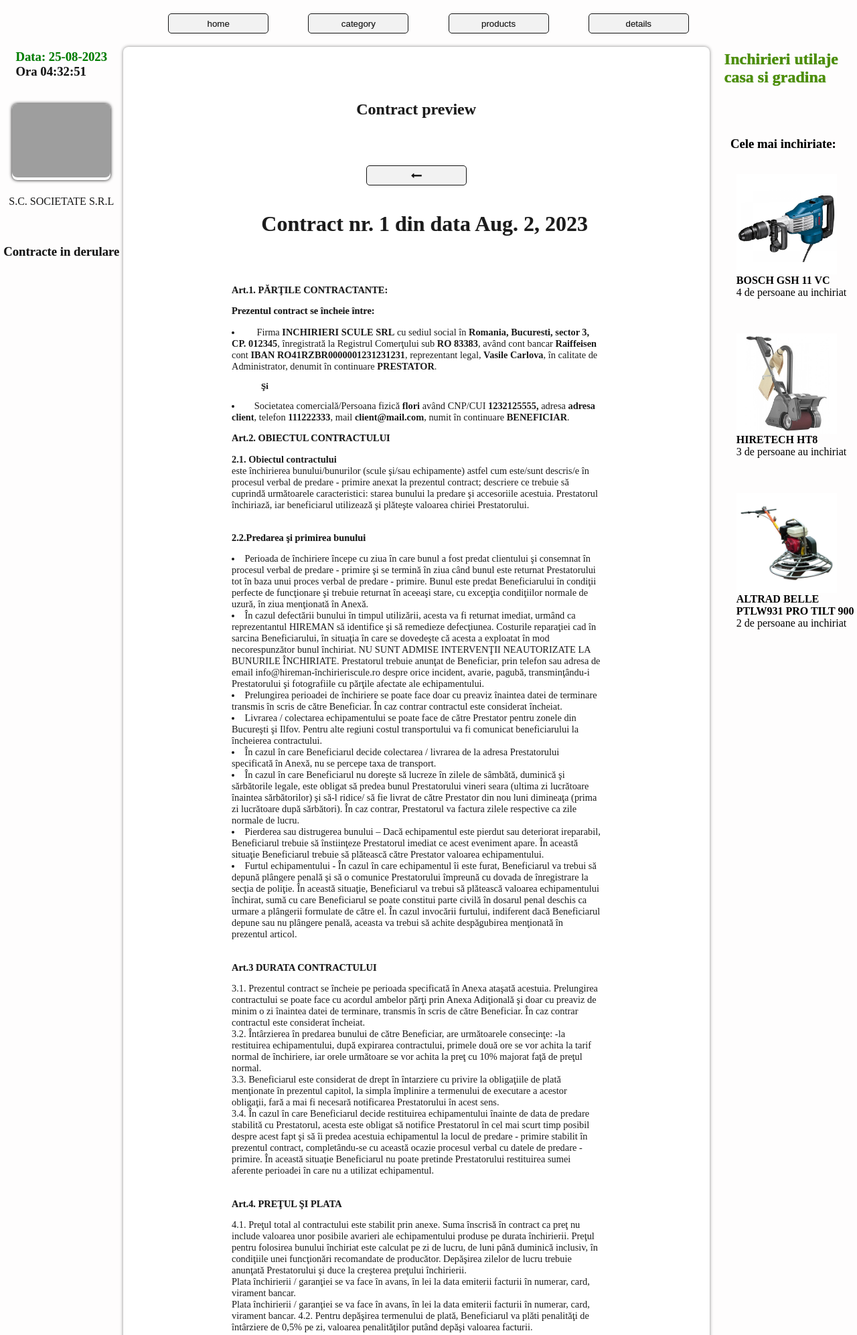
After one commit to florimake/tool_rentals_app, a Django app: page /contracte/1 in a window 1280 px wide. The commit adds this page. Shown: the top 1994 px of the page at 67% size. Run offline with Django 4.2, Linux system fonts and the light colour scheme; data comes from the database, SQL or seed files in the repository; both versions use the stored data as it was after the commit; grey boxes are pictures that could not be loaded.

Commit message:
create contract_preview and db_contracte

```diff
--- a/hireman_v5/hireman/static/css/main_w.css
+++ b/hireman_v5/hireman/static/css/main_w.css
@@ -321,7 +321,7 @@ h2, h1, h3, h4{
     align-items: center;
     table-layout: fixed;
     padding: 5px;
-    background-color: rgba(108, 133, 167, 0.24);
+    background-color: rgba(108, 167, 138, 0.24);
     color: #030303;
 }
 
@@ -556,3 +556,14 @@ h2, h1, h3, h4{
     cursor: pointer;
     transform: scale(1.0);
 }
+
+.db_contracte tr{
+    text-align: center;
+    align-items: center;
+}
+
+.contract_preview {
+    align-items: center;
+    text-align: center;
+    padding: 50px;
+}
--- /dev/null
+++ b/hireman_v5/hireman/templates/contract_preview.html
@@ -0,0 +1,223 @@
+
+{% extends "main.html" %}
+{% load static %}
+{% block contract_preview %}
+
+    <div class="contract_preview">
+        <h2>Contract preview</h2>
+
+
+        <div class="termeni_contract_details" style="padding:50px; text-align: center">
+            <button onclick="history.back()" class="fa fa-long-arrow-left"> </button>
+            <br><br>
+            <h1 style="padding-left:25px; color:maro">Contract nr. {{contract.pk}} din data {{contract.data}}</h1>
+            <br><br>
+            <h3>Art.1. PĂRŢILE CONTRACTANTE:</h3>
+            <h3>Prezentul contract se încheie între:</h3>
+            <div>
+                <li>
+                    &emsp; Firma <b>{{srl}}</b> cu sediul social în <b>{{srl.adresa}}</b>, înregistrată la Registrul Comerţului sub <b>RO {{srl.cui}}</b>,
+                    având cont bancar <b>{{srl.banca}}</b> cont <b>{{srl.cont}}</b>, reprezentant legal, <b>{{srl.director}}</b>, în calitate de Administrator, denumit în continuare  <b>PRESTATOR</b>.
+                </li>
+                <h3>Şi</h3>
+                <li>
+                    &emsp;Societatea comercială/Persoana fizică <b>{{contract.nume_client}}</b> având CNP/CUI <b>{{contract.cnp}},</b> adresa <b>{{contract.adresa_client}}</b>,
+                    telefon <b>{{contract.tel_client}}</b>, mail <b>{{contract.mail_client}}</b>, numit în continuare <b>BENEFICIAR</b>.
+                </li>
+            </div>
+            <h3>Art.2. OBIECTUL CONTRACTULUI </h3>
+            <div>
+                <b>2.1. Obiectul contractului</b> este închirierea bunului/bunurilor (scule şi/sau echipamente) astfel cum este/sunt descris/e în procesul verbal de predare
+                - primire anexat la prezentul contract; descriere ce trebuie să cuprindă următoarele caracteristici: starea bunului la predare şi accesoriile acestuia.
+                Prestatorul închiriază, iar beneficiarul utilizează şi plăteşte valoarea chiriei Prestatorului.
+            </div>
+            <br>
+            <h3>2.2.Predarea şi primirea bunului</h3>
+            <div>
+                <li>
+                    Perioada de închiriere începe cu ziua în care bunul a fost predat clientului şi consemnat în procesul verbal de predare -
+                    primire şi se termină în ziua când bunul este returnat Prestatorului tot în baza unui proces verbal de predare - primire.
+                    Bunul este predat Beneficiarului în condiţii perfecte de funcţionare şi trebuie returnat în aceeaşi stare, cu excepţia condiţiilor
+                    normale de uzură, în ziua menţionată în Anexă.
+                </li>
+                <li>
+                    În cazul defectării bunului în timpul utilizării, acesta va fi returnat imediat, urmând ca reprezentantul HIREMAN să identifice şi
+                    să remedieze defecţiunea. Costurile reparaţiei cad în sarcina Beneficiarului, în situaţia în care se dovedeşte că acesta a exploatat în mod
+                    necorespunzător bunul închiriat. NU SUNT ADMISE INTERVENŢII NEAUTORIZATE LA BUNURILE ÎNCHIRIATE. Prestatorul trebuie anunţat de Beneficiar,
+                    prin telefon sau adresa de email info@hireman-închirieriscule.ro despre orice incident, avarie, pagubă, transminţându-i Prestatorului şi
+                    fotografiile cu părţile afectate ale echipamentului.
+                </li>
+                <li>
+                    Prelungirea perioadei de închiriere se poate face doar cu preaviz înaintea datei de terminare transmis în scris de către Beneficiar.
+                    În caz contrar contractul este considerat încheiat.
+                </li>
+                <li>
+                    Livrarea / colectarea echipamentului se poate face de către Prestator pentru zonele din Bucureşti şi Ilfov.
+                    Pentru alte regiuni costul transportului va fi comunicat beneficiarului la încheierea contractului.
+                </li>
+                <li>
+                    În cazul în care Beneficiarul decide colectarea / livrarea de la adresa Prestatorului specificată în Anexă, nu se percepe taxa de transport.
+                </li>
+                <li>
+                    În cazul în care Beneficiarul nu doreşte să lucreze în zilele de sâmbătă, duminică şi sărbătorile legale, este obligat să predea bunul Prestatorului vineri seara
+                    (ultima zi lucrătoare înaintea sărbătorilor) şi să-l ridice/ să fie livrat de către Prestator din nou luni dimineaţa (prima zi lucrătoare după sărbători).
+                    În caz contrar, Prestatorul va factura zilele respective ca zile normale de lucru.
+                </li>
+                <li>
+                    Pierderea sau distrugerea bunului – Dacă echipamentul este pierdut sau deteriorat ireparabil, Beneficiarul trebuie să înstiinţeze Prestatorul imediat ce acest eveniment
+                    apare. În această situaţie Beneficiarul trebuie să plătească către Prestator valoarea echipamentului.
+                </li>
+                <li>
+                    Furtul echipamentului - În cazul în care echipamentul îi este furat, Beneficiarul va trebui să depună plângere penală şi să o comunice Prestatorului
+                    împreună cu dovada de înregistrare la secţia de poliţie.  În această situaţie, Beneficiarul va trebui să plătească valoarea echipamentului închirat,
+                    sumă cu care Beneficiarul se poate constitui parte civilă în dosarul penal deschis ca urmare a plângerii formulate de către el. În cazul invocării furtului,
+                    indiferent dacă Beneficiarul depune sau nu plângere penală, aceasta va trebui să achite despăgubirea menţionată  în prezentul articol.
+                </li>
+
+            </div>
+            <br>
+            <h3>Art.3 DURATA CONTRACTULUI</h3>
+            <div>
+                <la>3.1. Prezentul contract se încheie pe perioada specificată în Anexa ataşată acestuia.
+                    Prelungirea contractului se poate face cu acordul ambelor părţi prin Anexa Adiţională şi doar cu preaviz de minim o zi înaintea datei de terminare,
+                    transmis în scris de către Beneficiar. În caz contrar contractul este considerat încheiat.</la>
+                <la>3.2. Întârzierea în predarea bunului de către Beneficiar, are următoarele consecinţe:
+                    -la restituirea echipamentului, după expirarea contractului, primele două ore se vor achita
+                    la tarif normal de închiriere, iar orele următoare se vor achita la preţ cu 10% majorat faţă de preţul normal.</la>
+                <la>3.3. Beneficiarul este considerat de drept în întarziere cu privire la obligaţiile de plată menţionate în prezentul capitol,
+                    la simpla împlinire a termenului de executare a acestor obligaţii, fară a mai fi necesară notificarea Prestatorului în acest sens. </la>
+                <la>3.4. În cazul în care Beneficiarul decide restituirea echipamentului înainte de data de predare stabilită cu Prestatorul, acesta este obligat să notifice
+                    Prestatorul în cel mai scurt timp posibil despre acest fapt şi să îi predea acestuia echipamentul la locul de predare - primire stabilit în prezentul contract,
+                    completându-se cu această ocazie procesul verbal cu datele de predare - primire. În această situaţie Beneficiarul nu poate pretinde
+                    Prestatorului restituirea sumei aferente perioadei în care nu a utilizat echipamentul. </la>
+            </div>
+            <br>
+            <h3>Art.4. PREŢUL ŞI PLATA </h3>
+            <div>
+                <la>4.1. Preţul total al contractului este stabilit prin anexe. Suma înscrisă în contract ca preţ nu include valoarea unor
+                    posibile avarieri ale echipamentului produse pe durata închirierii. Preţul pentru folosirea bunului închiriat este calculat pe zi de lucru,
+                    de luni până duminică inclusiv, în condiţiile unei funcţionări recomandate de producător. Depăşirea zilelor de lucru trebuie anunţată Prestatorului şi
+                    duce la creşterea preţului închirierii. <br>
+                    Plata închirierii / garanţiei se va face în avans, în lei la data emiterii facturii în numerar, card, virament bancar.</la>
+                <la>Plata închirierii / garanţiei se va face în avans, în lei la data emiterii facturii în numerar, card, virament bancar.
+                    4.2. Pentru depăşirea termenului de plată, Beneficiarul va plăti penalităţi de întârziere de 0,5% pe zi, valoarea penalităţilor putând depăşi valoarea facturii.</la>
+            </div>
+            <br>
+            <h3>Art.5. GARANŢIA </h3>
+            <div>
+                <la>5.1. La închiriere, Prestatorul percepe o garanție Beneficiarului care va fi stabilită în funcție de valoarea contractului.
+                    Aceasta va fi comunicată Beneficiarului la data încheierii contractului. Garanţia va fi restituită Beneficiarului la data restituirii echipamentului,
+                    afară de cazul în care s-au cauzat daune care sunt imputabile Prestatorului, iar echipamentul nu prezintă deteriorări ce necesită costuri adiționale de reparație. </la>
+                <la>5.2. Garanţia va fi folosită de către Prestator în momentul în care la restituirea echipamentului se constată defecţiuni apărute din vina beneficiarului.
+                    Beneficiarul va primi înapoi diferenţa d între valoarea garanției şi costul reparaţiei. Daca echipamentul restituit este in condiţii bune garanţia va fi restituită
+                    Beneficiarului integral.</la>
+                <la>5.3. În situaţia în care s-au cauzat avarii echipamentului şi garanţia nu este suficientă pentru a acoperi prejudiciul adus Prestatorului,
+                    Beneficiarul îşi asumă întreaga responsabilitate pentru plata prejudiciului şi pentru a aduce echipamentul la starea de funcţionare iniţială,
+                    aşa cum a fost ea predată de Prestator prin procesul verbal de predare - primire încheiat la momentul cedării bunului spre a fi utilizat de Beneficiar. </la>
+            </div>
+
+            <div style="display: flex;
+                        flex-direction: row;
+                        justify-content: space-between;
+                        padding-top: 20px;
+                        ">
+                <h2>PRESTATOR</h2>
+                <h2>BENEFICIAR</h2>
+            </div>
+            <div style="display: flex;
+                        flex-direction: row;
+                        justify-content: space-between;
+                        align-items: center;
+                        padding-bottom: 20px;
+                        width: 80%;
+                        ">
+                <h4>{{srl}}</h4>
+                <h4>{{contract.nume_client}}</h4>
+            </div>
+            <h4>Anexa nr.1</h4>
+            <h4>la contractul nr.{{contract.pk}} din data de {{contract.data_start}}</h4>
+            <div>
+               <p>
+                Închiriere scule şi utilaje pentru construcţii. <br>
+                Obiectul contractului îl reprezintă următoarele scule şi utilaje. <br>
+                Scule şi utilaje care sunt prezente la anexei, au fost oferite conform cerintei prevăzute
+               </p>
+            </div>
+            <div>
+                <table style="width:100%;">
+                    <tr >
+                        <th style="width:40%; border-bottom: 1px solid black; text-align: left; align-items: start">DENUMIRE</th>
+                        <th style="width:10%; border-bottom: 1px solid black; text-align: left; align-items: start">Pret</th>
+                        <th style="width:40%; border-bottom: 1px solid black; text-align: left; align-items: start">Garantie</th>
+                        <th style="width:10%; border-bottom: 1px solid black; text-align: left; align-items: start">Zile</th>
+                    </tr>
+                    <tr>
+                        <td>{{produs}}</td>
+                        <td>{{contract.cost}} Ron</td>
+                        <td>{{contract.garantie_produs}} Ron</td>
+                        <td>{{contract.nr_zile}}</td>
+                    </tr>
+                    <tr>
+                        <td style="border-top: 1px solid black; text-align: left; align-items: start"><b>TOTAL</b></td>
+                        <td style="border-top: 1px solid black; text-align: left; align-items: start"><b>{{total_plata}} Ron</b></td>
+                        <td>Garantia se returneaza la recuperarea produsului</td>
+                    </tr>
+                    <tr></tr>
+                    <tr></tr>
+                    <tr>
+                        <td>Observatii:</td>
+                    </tr>
+                    <tr>
+                        <td colspan=4 width= "100%" style="border: 1px solid black; height:150px; text-align: left; align-items: start"></td>
+                    </tr>
+                </table>
+            </div>
+            <div>
+                <p>Închirierea sculelor/utilajelor prezentate în tabelul de mai sus se închiriază începând cu data de <b>{{contract.data_start}}</b>
+                    până la data de <b>{{contract.data_end}}</b> reprezentând un nr de <b>{{contract.nr_zile}}</b> zile şi se retunează Prestatatorului prin:
+                </p>
+                <ul style="list-style: none;">
+                    <li>
+                        <input type="checkbox" name="" id="" value="" onclick="" checked>
+                        Livrare asigurată de către Prestator la cererea Beneficiarului la adresa menţionată în anexă
+                    </li>
+                    <br>
+                    <li>
+                        <input type="checkbox" name="" id="" value="" onclick="">
+                        Colectare şi returnare la depozitul Prestatorului de către Beneficiar la urmatoarea adresă: <br>
+                        <ol><b>{{contract.adresa_srl}}</b></ol>
+                    </li>
+                </ul>
+            </div>
+            <div>
+                <p>
+                    Redactat în două exemplare, câte unul pentru fiecare parte contractantă.
+                </p>
+            </div>
+            <div style="display: flex;
+                        flex-direction: row;
+                        justify-content: space-between;
+                        padding-top: 20px;
+                        ">
+                <h2>PRESTATOR</h2>
+                <h2>BENEFICIAR</h2>
+            </div>
+            <div style="display: flex;
+                        flex-direction: row;
+                        justify-content: space-between;
+                        align-items: center;
+                        padding-bottom: 20px;
+                        width: 80%;
+                        ">
+                <h4>{{srl}}</h4>
+                <h4>{{contract.nume_client}}</h4>
+            </div>
+
+            <br><br>
+            <button onclick="history.back()" class="fa fa-long-arrow-left"> </button>
+
+        </div>
+
+    </div>
+
+{% endblock contract_preview %}
--- a/hireman_v5/hireman/templates/main.html
+++ b/hireman_v5/hireman/templates/main.html
@@ -86,6 +86,12 @@
 
         <div>{% block termeni_contract %}
             {% endblock termeni_contract %}</div>
+
+        <div>{% block db_contracte %}
+            {% endblock db_contracte %}</div>
+
+        <div>{% block contract_preview %}
+            {% endblock contract_preview %}</div>
     </div>
 
     <div class="container_right">
--- a/hireman_v5/hireman/urls.py
+++ b/hireman_v5/hireman/urls.py
@@ -34,4 +34,6 @@ urlpatterns = [
     path("<slug>/client/termeni_contract", view_termeni_contract, name="termeni_contract"),
     path("static/hireman/static/media/<poza>", view_imagine, name="view_imagine"),
     path("static/hireman/static/media/category/<poza>", view_imagine, name="view_imagine"),
+    path("contracte/", view_db_contracte, name="db_contracte"),
+    path("contracte/<pk>", view_contract_preview, name="contract_preview"),
 ]
--- a/hireman_v5/hireman/views.py
+++ b/hireman_v5/hireman/views.py
@@ -616,3 +616,34 @@ def view_imagine(request, poza):
     print(img)
     return render(request, "img.html", context)
 ############################################################## IMAGINE ################################################################
+
+######################################################### DB CONTRACTE ############################################################
+def view_db_contracte(request):
+    print(f" - Open view_db_contracte() => succes")
+
+    context = {
+        "data": time_date.date(),
+    }
+    print(time_date.date())
+    add_first_to_second_dict(CONTEXT_GLOBAL,context)
+    return render(request, "db_contracte.html", context)
+######################################################### DB CONTRACTE ############################################################
+
+######################################################### CONTRACT PREVIEW ############################################################
+def view_contract_preview(request, pk):
+    print(f" - Open view_contract_preview() => succes")
+    if pk != None:
+        contract = get_object_or_404(Contract, pk=pk)
+        context = {
+            "contract": contract ,
+            "srl" : Societate.objects.get(),
+            "produs": Produs.objects.get(slug=get_object_or_404(Contract, pk=pk).produs),
+            "total_plata":contract.garantie_produs + contract.cost,
+
+        }
+
+    else:
+        context = {}
+    add_first_to_second_dict(CONTEXT_GLOBAL,context)
+    return render(request, "contract_preview.html", context)
+######################################################### CONTRACT PREVIEW ############################################################
```
Also changed, not shown: hireman_v5/hireman/templates/db_contracte.html (added, +64 -0 lines), hireman_v5/hireman/templates/details.html (+4 -4 lines), hireman_v5/db.sqlite3.
